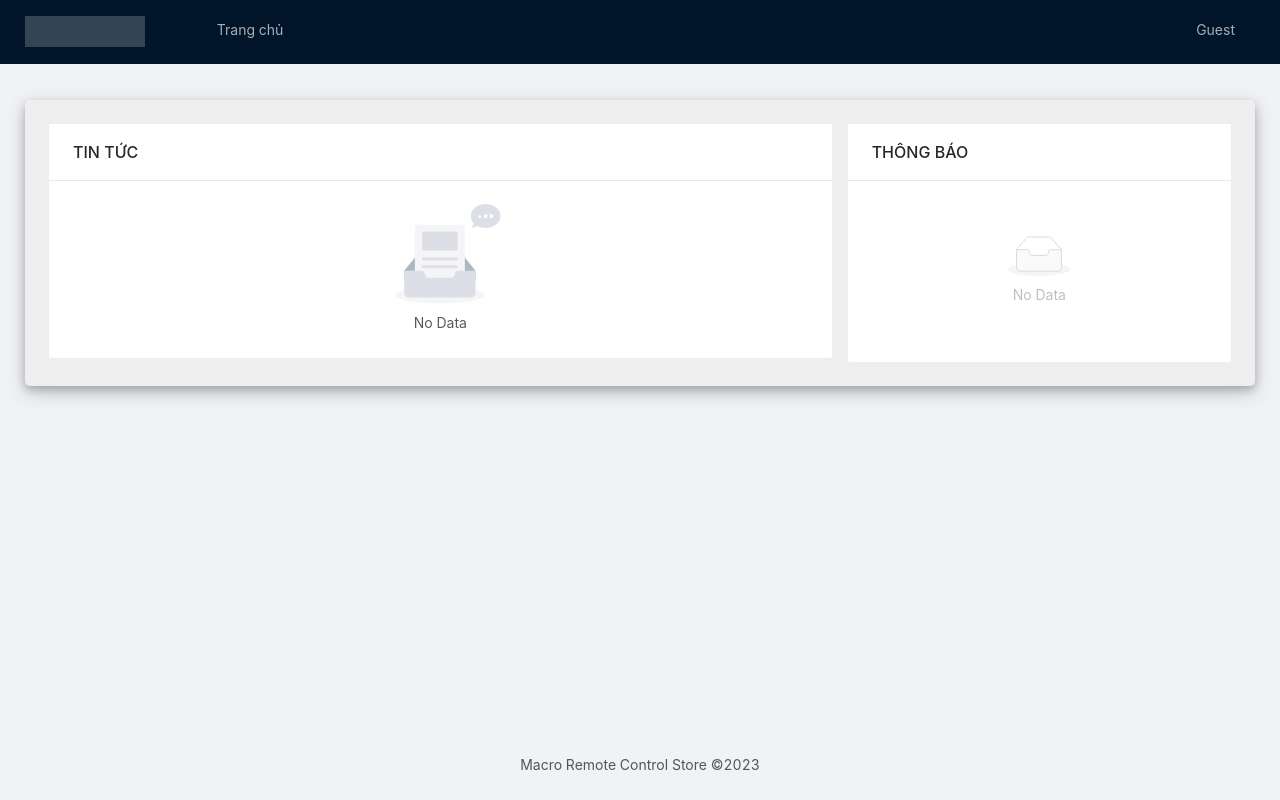
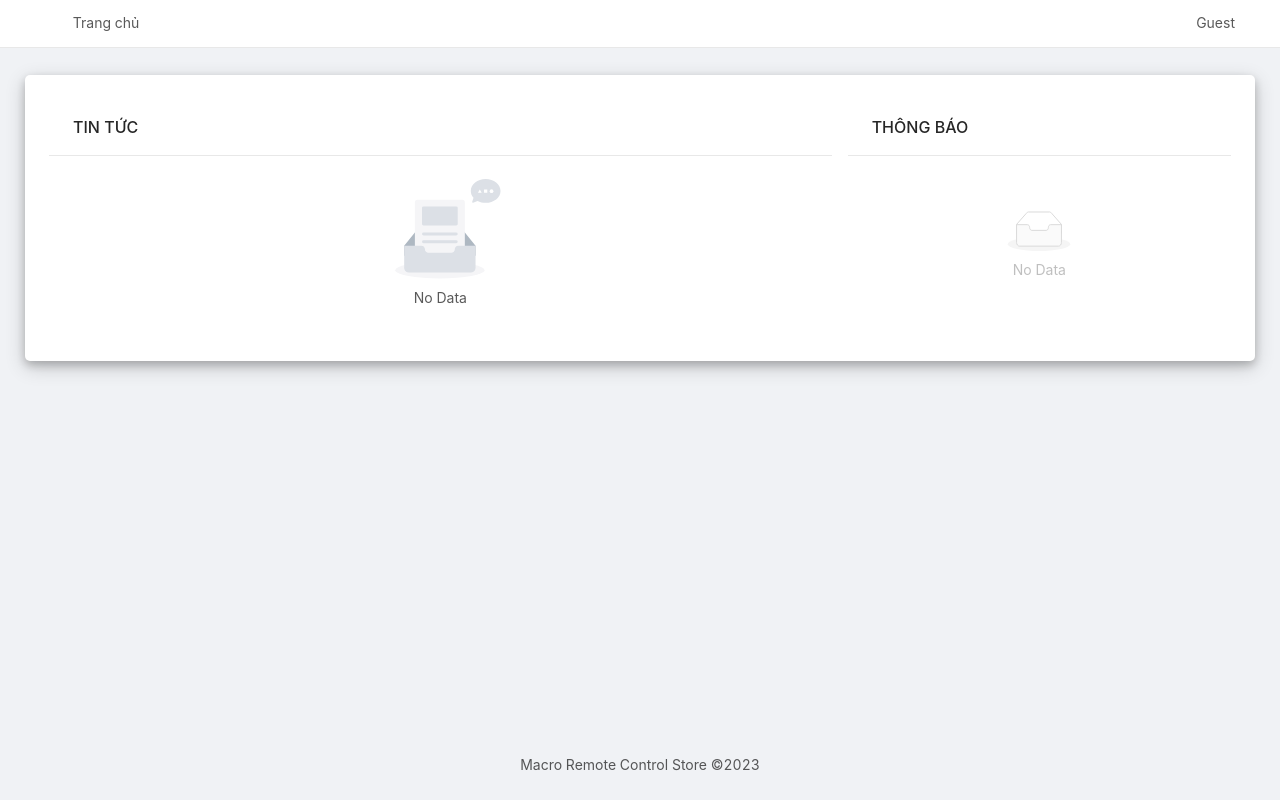
Before and after one commit to Macro-rc-store/client, a Vue app: page / in a window 1280 px wide. Built offline with nearby package versions, Linux system fonts and the light colour scheme.

Commit message:
add file base.js

```diff
--- a/package.json
+++ b/package.json
@@ -8,6 +8,7 @@
     "lint": "vue-cli-service lint"
   },
   "dependencies": {
+    "axios": "^1.6.2",
     "core-js": "^3.8.3",
     "vue": "^2.6.14",
     "vue-recaptcha": "^2.0.3"
--- a/public/index.html
+++ b/public/index.html
@@ -5,7 +5,7 @@
     <meta http-equiv="X-UA-Compatible" content="IE=edge">
     <meta name="viewport" content="width=device-width,initial-scale=1.0">
     <link rel="icon" type="image/png" href="<%= BASE_URL %>logo.png">
-    <title>MacroRCStore</title>
+    <title>MacroRC Store</title>
   </head>
   <body>
     <noscript>
--- a/src/components/layouts/ContentLayout.vue
+++ b/src/components/layouts/ContentLayout.vue
@@ -1,7 +1,7 @@
 <template>
   <a-layout-content style="padding: 0 25px" class="content">
     <div :style="{
-      background: '#EEEEEE',
+      background: '#fff',
       padding: '24px',
       minHeight: '280px',
       borderRadius: '5px',
@@ -14,6 +14,6 @@
 
 <style scoped>
 .content {
-  margin-top: 100px;
+  margin-top: 75px;
 }
 </style>
--- a/src/components/layouts/NavigationLayout.vue
+++ b/src/components/layouts/NavigationLayout.vue
@@ -1,8 +1,5 @@
 <template>
-  <a-layout-header class="layout-header">
-    <div class="logo"></div>
-
-    <a-menu class="menu" mode="horizontal" theme="dark" :selectedKeys="[selectedKey]">
+  <a-menu class="menu" mode="horizontal">
     <a-menu-item>
       <router-link to="/"> <a-icon type="home" /> Trang chủ </router-link>
     </a-menu-item>
@@ -21,27 +18,16 @@
       </a-menu-item>
     </a-sub-menu>
   </a-menu>
-  </a-layout-header>
 </template>
 
 <style scoped>
-.layout-header {
+.menu {
   position: fixed;
+  top: 0;
+  left: 0;
+  right: 0;
   z-index: 1;
-  width: 100vw;
   padding: 0 25px !important;
-}
-
-.menu {
-  line-height: 60px;
-}
-
-.logo {
-  width: 120px;
-  height: 31px;
-  background: rgba(255, 255, 255, 0.2);
-  margin: 16px 24px 16px 0;
-  float: left;
 }
 
 .user-dropdown {
@@ -54,11 +40,6 @@
 
 export default {
   name: 'NavigationLayout',
-  data() {
-    return {
-      theme: 'light'
-    }
-  }
 }
 
 </script>
--- a/src/stores/auth/getters.js
+++ b/src/stores/auth/getters.js
@@ -1,3 +1,7 @@
 export function getUsername(state) {
   return state.username;
 }
+
+export function getAccessToken(state) {
+  return state.accessToken;
+}
--- a/src/stores/auth/index.js
+++ b/src/stores/auth/index.js
@@ -1,19 +1,43 @@
 import { SET_SESSION, REMOVE_SESSION } from "./types";
 
+const SERVICE_ACCESS_TOKEN_KEY = 'access_token';
 const SESSION_USERNAME = "username";
 
+function decodeJwt(jwt) {
+  const payloadBase64Url = jwt.split('.')[1];
+  const payloadBase64 = payloadBase64Url.replace(/-/g, '+').replace(/_/g, '/');
+  const payloadJson = atob(payloadBase64);
+  const payload = JSON.parse(payloadJson);
+  return payload;
+}
+
 const state = {
+  accessToken: localStorage.getItem(SERVICE_ACCESS_TOKEN_KEY) || undefined,
   username: localStorage.getItem(SESSION_USERNAME) || undefined
 }
 
 const mutations = {
-  [SET_SESSION](state, username) {
+  [SET_SESSION](state, accessToken) {
+    let username = null;
+
+    try {
+      const payload = decodeJwt(accessToken);
+      username = payload.username;
+    } catch (error) {
+      username = null;
+    }
+
+    state.accessToken = accessToken;
     state.username = username;
+
+    localStorage.setItem(SERVICE_ACCESS_TOKEN_KEY, accessToken);
     localStorage.setItem(SESSION_USERNAME, username)
   },
 
   [REMOVE_SESSION](state) {
+    state.accessToken = undefined;
     state.username = undefined;
+    localStorage.removeItem(SERVICE_ACCESS_TOKEN_KEY);
     localStorage.removeItem(SESSION_USERNAME);
   }
 }
```
Also changed, not shown: src/services/base.js (added, +17 -0 lines), 1 other file (tests, documents, lock files or other folders). Lines whose indentation alone changed are shown as unchanged.
